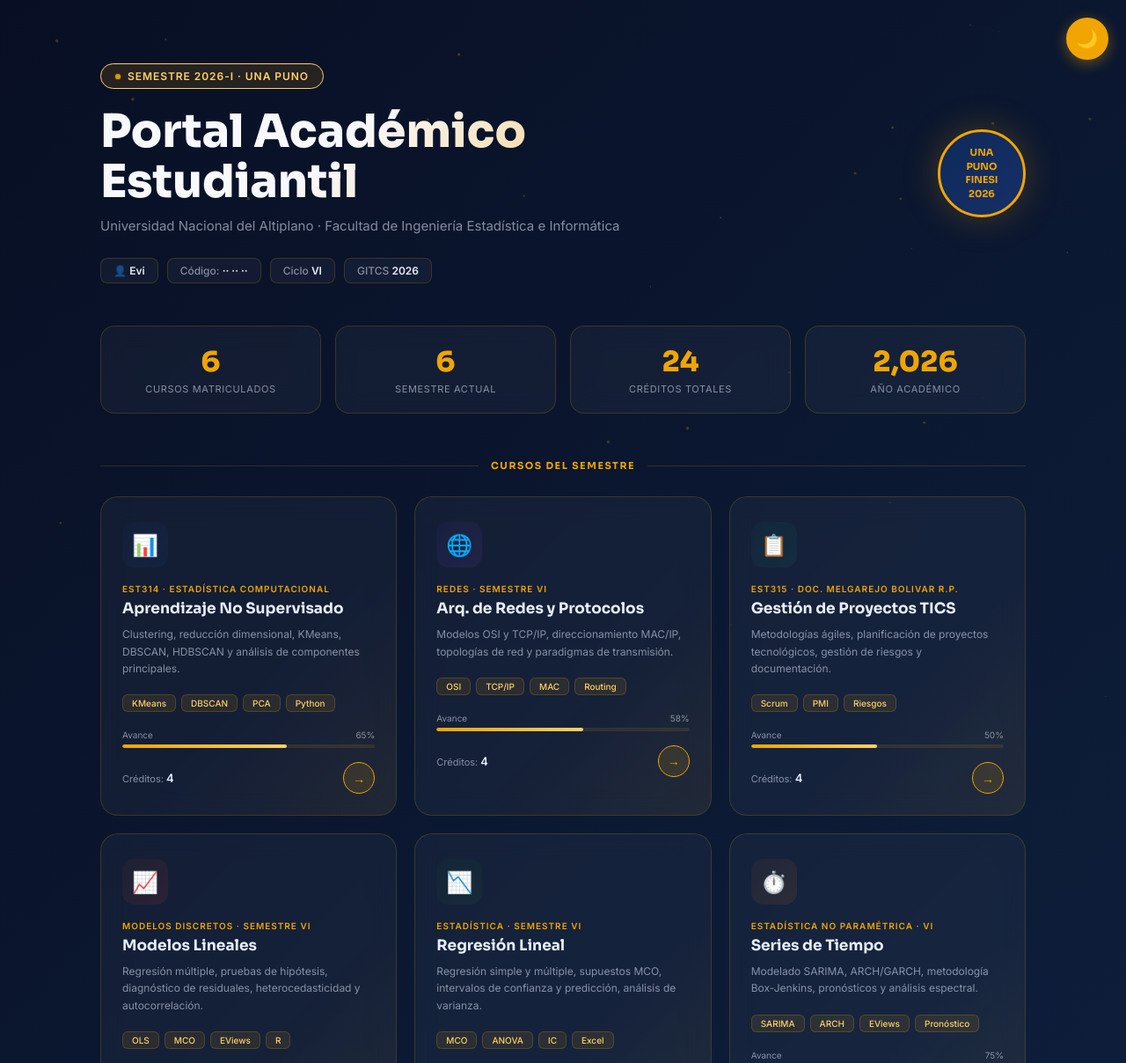
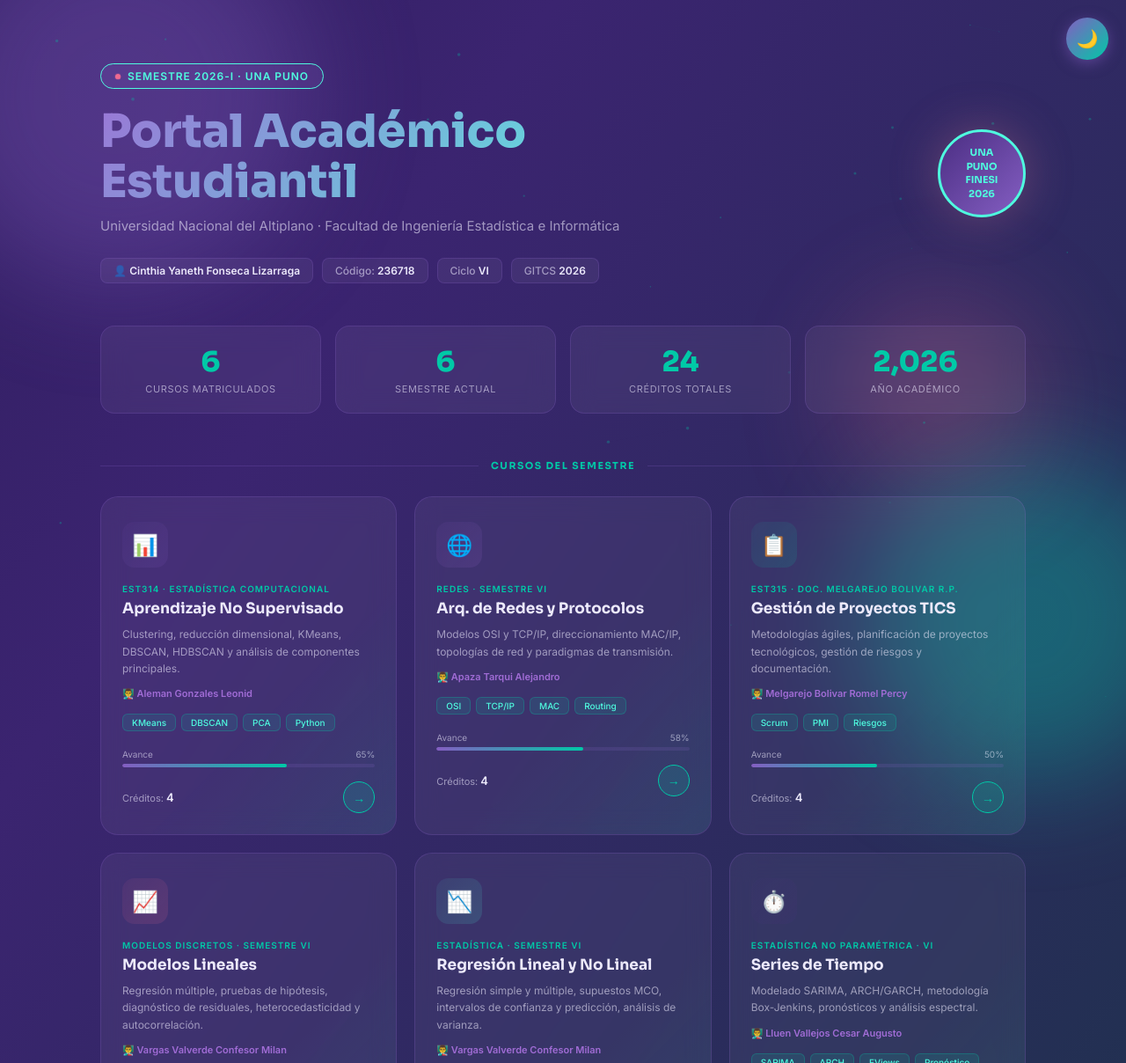
Before and after one commit to Yaneth15/mis_silabos, a plain HTML site: page index.html in a window 1280 px wide. Shown: the top 1208 px of the page at 88% size. Drawn offline with Linux system fonts and the light colour scheme.

Commit message:
Update index.html

```diff
--- a/index.html
+++ b/index.html
@@ -8,45 +8,67 @@
 <style>
   /* ── TOKENS ── */
   :root {
-    --navy:    #0F2A5C;
-    --navy2:   #162F66;
-    --gold:    #F0A500;
-    --gold2:   #FFD166;
-    --white:   #F8F9FF;
-    --card-bg: rgba(255,255,255,0.04);
-    --card-border: rgba(240,165,0,0.18);
-    --text-main: #E8EEFF;
-    --text-muted: rgba(232,238,255,0.55);
-    --bg-from: #080F24;
-    --bg-to:   #0F2240;
+    --purple:   #845EC2;
+    --purple2:  #A06CD5;
+    --purple-deep: #4B2E83;
+    --teal:     #00C9A7;
+    --teal2:    #4FFBDF;
+    --pink:     #FF6F91;
+    --white:    #F8F9FF;
+    --card-bg: rgba(255,255,255,0.05);
+    --card-border: rgba(132,94,194,0.25);
+    --text-main: #ECE9FB;
+    --text-muted: rgba(236,233,251,0.58);
+    --bg-from: #1B1140;
+    --bg-mid:  #3B2470;
+    --bg-to:   #0B3B36;
     --shadow: 0 8px 32px rgba(0,0,0,0.45);
   }
   [data-theme="light"] {
     --card-bg: rgba(255,255,255,0.85);
-    --card-border: rgba(15,42,92,0.15);
-    --text-main: #0F2A5C;
-    --text-muted: rgba(15,42,92,0.55);
-    --bg-from: #E8EDF8;
-    --bg-to:   #CDD6EE;
-    --shadow: 0 8px 32px rgba(15,42,92,0.12);
+    --card-border: rgba(75,46,131,0.18);
+    --text-main: #3B2470;
+    --text-muted: rgba(59,36,112,0.6);
+    --bg-from: #ECE6FB;
+    --bg-mid:  #DCE9F6;
+    --bg-to:   #D6F3EC;
+    --shadow: 0 8px 32px rgba(75,46,131,0.12);
   }
 
   *, *::before, *::after { box-sizing: border-box; margin: 0; padding: 0; }
 
   body {
     font-family: 'Inter', sans-serif;
-    background: linear-gradient(135deg, var(--bg-from) 0%, var(--bg-to) 100%);
+    background: linear-gradient(125deg, var(--bg-from) 0%, var(--bg-mid) 45%, var(--bg-to) 100%);
+    background-size: 200% 200%;
+    animation: gradientShift 14s ease-in-out infinite;
     min-height: 100vh;
     color: var(--text-main);
-    transition: background 0.4s, color 0.4s;
+    transition: color 0.4s;
+  }
+  @keyframes gradientShift {
+    0%   { background-position: 0% 50%; }
+    50%  { background-position: 100% 50%; }
+    100% { background-position: 0% 50%; }
   }
 
   /* ── CANVAS FONDO ── */
   #bg-canvas {
     position: fixed; inset: 0;
     pointer-events: none; z-index: 0;
-    opacity: 0.35;
+    opacity: 0.4;
   }
+
+  /* ── BLOBS FLOTANTES ── */
+  .blob {
+    position: fixed; border-radius: 50%;
+    filter: blur(60px); opacity: 0.35; z-index: 0; pointer-events: none;
+  }
+  .blob-1 { width: 420px; height: 420px; background: var(--purple); top: -120px; left: -100px; animation: floatA 18s ease-in-out infinite; }
+  .blob-2 { width: 360px; height: 360px; background: var(--teal); bottom: -100px; right: -80px; animation: floatB 22s ease-in-out infinite; }
+  .blob-3 { width: 220px; height: 220px; background: var(--pink); top: 40%; right: 10%; animation: floatA 16s ease-in-out infinite reverse; opacity: 0.22; }
+  @keyframes floatA { 0%,100%{ transform: translate(0,0) scale(1); } 50%{ transform: translate(40px,30px) scale(1.08); } }
+  @keyframes floatB { 0%,100%{ transform: translate(0,0) scale(1); } 50%{ transform: translate(-30px,-40px) scale(1.1); } }
 
   /* ── LAYOUT ── */
   .wrapper { position: relative; z-index: 1; max-width: 1100px; margin: 0 auto; padding: 0 24px 80px; }
@@ -54,13 +76,14 @@
   /* ── THEME TOGGLE ── */
   .theme-btn {
     position: fixed; top: 20px; right: 20px; z-index: 100;
-    background: var(--gold); border: none; border-radius: 50px;
+    background: linear-gradient(135deg, var(--purple), var(--teal));
+    border: none; border-radius: 50px;
     width: 48px; height: 48px; cursor: pointer;
     font-size: 20px; display: flex; align-items: center; justify-content: center;
-    box-shadow: 0 4px 16px rgba(240,165,0,0.4);
+    box-shadow: 0 4px 16px rgba(132,94,194,0.5);
     transition: transform 0.25s, box-shadow 0.25s;
   }
-  .theme-btn:hover { transform: scale(1.1); box-shadow: 0 6px 24px rgba(240,165,0,0.6); }
+  .theme-btn:hover { transform: scale(1.1) rotate(8deg); box-shadow: 0 6px 24px rgba(0,201,167,0.5); }
 
   /* ── HERO ── */
   .hero {
@@ -69,26 +92,29 @@
   }
   .hero-badge {
     display: inline-flex; align-items: center; gap: 8px;
-    background: rgba(240,165,0,0.12); border: 1px solid var(--gold2);
+    background: rgba(132,94,194,0.16); border: 1px solid var(--teal2);
     border-radius: 100px; padding: 6px 16px;
     font-size: 12px; font-weight: 600; letter-spacing: .08em;
-    color: var(--gold2); text-transform: uppercase;
+    color: var(--teal2); text-transform: uppercase;
     margin-bottom: 20px;
     animation: fadeDown 0.6s ease both;
   }
-  .hero-badge span { width: 6px; height: 6px; border-radius: 50%; background: var(--gold); animation: pulse 1.8s infinite; }
+  .hero-badge span { width: 6px; height: 6px; border-radius: 50%; background: var(--pink); animation: pulse 1.8s infinite; }
   @keyframes pulse { 0%,100%{opacity:1;transform:scale(1)} 50%{opacity:.4;transform:scale(1.4)} }
 
   .hero-name {
     font-family: 'Sora', sans-serif;
     font-size: clamp(28px, 5vw, 52px);
     font-weight: 800; line-height: 1.1;
-    background: linear-gradient(135deg, var(--white) 30%, var(--gold));
+    background: linear-gradient(135deg, var(--white) 20%, var(--purple2) 55%, var(--teal2));
+    background-size: 200% auto;
     -webkit-background-clip: text; -webkit-text-fill-color: transparent;
-    animation: fadeDown 0.7s ease 0.1s both;
+    animation: fadeDown 0.7s ease 0.1s both, textShine 8s linear infinite;
   }
+  @keyframes textShine { to { background-position: 200% center; } }
   [data-theme="light"] .hero-name {
-    background: linear-gradient(135deg, var(--navy) 30%, var(--gold));
+    background: linear-gradient(135deg, var(--purple-deep) 20%, var(--purple) 55%, var(--teal));
+    background-size: 200% auto;
     -webkit-background-clip: text; -webkit-text-fill-color: transparent;
   }
   .hero-sub {
@@ -109,15 +135,16 @@
 
   .hero-seal {
     width: 100px; height: 100px; border-radius: 50%;
-    background: linear-gradient(135deg, var(--navy), var(--navy2));
-    border: 3px solid var(--gold);
+    background: linear-gradient(135deg, var(--purple-deep), var(--purple));
+    border: 3px solid var(--teal2);
     display: flex; align-items: center; justify-content: center;
     font-family: 'Sora', sans-serif; font-size: 11px; font-weight: 700;
-    color: var(--gold); text-align: center; line-height: 1.4;
-    box-shadow: 0 0 40px rgba(240,165,0,0.25);
-    animation: fadeIn 1s ease 0.4s both;
+    color: var(--teal2); text-align: center; line-height: 1.4;
+    box-shadow: 0 0 40px rgba(0,201,167,0.3);
+    animation: fadeIn 1s ease 0.4s both, sealSpin 12s linear infinite;
     flex-shrink: 0;
   }
+  @keyframes sealSpin { from { box-shadow: 0 0 40px rgba(0,201,167,0.3); } 50% { box-shadow: 0 0 56px rgba(255,111,145,0.35); } to { box-shadow: 0 0 40px rgba(0,201,167,0.3); } }
 
   @keyframes fadeDown { from{opacity:0;transform:translateY(-14px)} to{opacity:1;transform:none} }
   @keyframes fadeIn   { from{opacity:0} to{opacity:1} }
@@ -137,7 +164,7 @@
   .stat-card:hover { transform: translateY(-4px); box-shadow: var(--shadow); }
   .stat-card:nth-child(1){animation-delay:0.1s} .stat-card:nth-child(2){animation-delay:0.18s}
   .stat-card:nth-child(3){animation-delay:0.26s} .stat-card:nth-child(4){animation-delay:0.34s}
-  .stat-num { font-family:'Sora',sans-serif; font-size:32px; font-weight:800; color:var(--gold); }
+  .stat-num { font-family:'Sora',sans-serif; font-size:32px; font-weight:800; color: var(--teal); }
   .stat-label { font-size:11px; color:var(--text-muted); margin-top:4px; text-transform:uppercase; letter-spacing:.06em; }
   @keyframes fadeUp { from{opacity:0;transform:translateY(18px)} to{opacity:1;transform:none} }
 
@@ -148,7 +175,7 @@
   .section-line { flex: 1; height: 1px; background: var(--card-border); }
   .section-title {
     font-family:'Sora',sans-serif; font-size:11px; font-weight:700;
-    letter-spacing:.14em; text-transform:uppercase; color:var(--gold);
+    letter-spacing:.14em; text-transform:uppercase; color: var(--teal);
   }
 
   /* ── COURSE GRID ── */
@@ -166,13 +193,13 @@
   }
   .course-card::before {
     content:''; position:absolute; inset:0;
-    background: linear-gradient(135deg, transparent 60%, rgba(240,165,0,0.06));
+    background: linear-gradient(135deg, transparent 60%, rgba(0,201,167,0.08));
     pointer-events:none;
   }
   .course-card:hover {
     transform: translateY(-6px);
-    box-shadow: 0 16px 48px rgba(0,0,0,0.35), 0 0 0 1px var(--gold);
-    border-color: var(--gold);
+    box-shadow: 0 16px 48px rgba(0,0,0,0.35), 0 0 0 1px var(--teal);
+    border-color: var(--teal);
   }
 
   .course-icon {
@@ -183,15 +210,17 @@
   }
   .course-card:hover .course-icon { transform: scale(1.12) rotate(-4deg); }
 
-  .course-code { font-size:10px; font-weight:600; letter-spacing:.1em; text-transform:uppercase; color:var(--gold); margin-bottom:6px; }
+  .course-code { font-size:10px; font-weight:600; letter-spacing:.1em; text-transform:uppercase; color: var(--teal); margin-bottom:6px; }
   .course-name { font-family:'Sora',sans-serif; font-size:17px; font-weight:700; line-height:1.3; margin-bottom:8px; }
-  .course-desc { font-size:12px; color:var(--text-muted); line-height:1.6; margin-bottom:20px; }
+  .course-desc { font-size:12px; color:var(--text-muted); line-height:1.6; margin-bottom:12px; }
+  .course-prof { font-size:11px; color: var(--purple2); font-weight:600; margin-bottom:16px; display:flex; align-items:center; gap:6px; }
+  [data-theme="light"] .course-prof { color: var(--purple-deep); }
 
   .course-tags { display:flex; flex-wrap:wrap; gap:6px; margin-bottom:20px; }
   .tag {
     font-size:10px; font-weight:500; border-radius:6px;
-    padding:3px 10px; background:rgba(240,165,0,0.1); color:var(--gold2);
-    border:1px solid rgba(240,165,0,0.2);
+    padding:3px 10px; background:rgba(0,201,167,0.12); color: var(--teal2);
+    border:1px solid rgba(0,201,167,0.25);
   }
 
   .course-footer { display:flex; align-items:center; justify-content:space-between; }
@@ -199,20 +228,20 @@
   .course-credits strong { color:var(--text-main); font-size:13px; }
   .course-arrow {
     width:36px; height:36px; border-radius:50%;
-    background:rgba(240,165,0,0.12); border:1px solid var(--gold);
+    background:rgba(0,201,167,0.14); border:1px solid var(--teal);
     display:flex; align-items:center; justify-content:center;
-    font-size:14px; color:var(--gold);
+    font-size:14px; color: var(--teal);
     transition:background 0.25s, transform 0.25s;
   }
-  .course-card:hover .course-arrow { background:var(--gold); color:#0F2A5C; transform:translateX(3px); }
+  .course-card:hover .course-arrow { background: var(--teal); color:#0B3B36; transform:translateX(3px); }
 
   /* Progress bar inside card */
   .progress-wrap { margin-bottom:16px; }
   .progress-label { display:flex; justify-content:space-between; font-size:10px; color:var(--text-muted); margin-bottom:5px; }
-  .progress-track { height:4px; background:rgba(240,165,0,0.12); border-radius:2px; overflow:hidden; }
+  .progress-track { height:4px; background:rgba(132,94,194,0.18); border-radius:2px; overflow:hidden; }
   .progress-fill {
     height:100%; border-radius:2px;
-    background:linear-gradient(90deg, var(--gold), var(--gold2));
+    background:linear-gradient(90deg, var(--purple), var(--teal));
     width:0; transition:width 1.2s cubic-bezier(.22,1,.36,1);
   }
 
@@ -223,7 +252,7 @@
     border-radius:20px; padding:28px; backdrop-filter:blur(14px);
     animation:fadeUp 0.6s ease 0.3s both;
   }
-  .info-title { font-family:'Sora',sans-serif; font-size:13px; font-weight:700; color:var(--gold); margin-bottom:18px; text-transform:uppercase; letter-spacing:.08em; }
+  .info-title { font-family:'Sora',sans-serif; font-size:13px; font-weight:700; color: var(--teal); margin-bottom:18px; text-transform:uppercase; letter-spacing:.08em; }
   .info-row { display:flex; justify-content:space-between; padding:10px 0; border-bottom:1px solid var(--card-border); font-size:13px; }
   .info-row:last-child { border-bottom:none; }
   .info-row-label { color:var(--text-muted); }
@@ -234,7 +263,7 @@
     margin-top:60px; text-align:center;
     font-size:12px; color:var(--text-muted); line-height:1.9;
   }
-  .footer a { color:var(--gold); text-decoration:none; }
+  .footer a { color: var(--teal2); text-decoration:none; }
   .footer a:hover { text-decoration:underline; }
 
   /* ── RESPONSIVE ── */
@@ -248,17 +277,25 @@
     .courses-grid{ grid-template-columns:1fr; }
   }
 
-  /* ── COLOR ACCENT PER CARD ── */
-  .accent-blue   { background:linear-gradient(135deg,#1a4fa010,#1a4fa022); }
-  .accent-purple { background:linear-gradient(135deg,#6c3fc010,#6c3fc022); }
-  .accent-teal   { background:linear-gradient(135deg,#0e7c6210,#0e7c6222); }
-  .accent-red    { background:linear-gradient(135deg,#b53e2610,#b53e2622); }
-  .accent-green  { background:linear-gradient(135deg,#1b6b3a10,#1b6b3a22); }
-  .accent-orange { background:linear-gradient(135deg,#c0661510,#c0661522); }
+  @media (prefers-reduced-motion: reduce) {
+    *, *::before, *::after { animation-duration: 0.001ms !important; animation-iteration-count: 1 !important; }
+    body { animation: none; }
+  }
+
+  /* ── COLOR ACCENT PER CARD (derivados de la paleta morado/teal) ── */
+  .accent-blue   { background:linear-gradient(135deg,#845EC210,#845EC222); }
+  .accent-purple { background:linear-gradient(135deg,#A06CD510,#A06CD522); }
+  .accent-teal   { background:linear-gradient(135deg,#00C9A710,#00C9A722); }
+  .accent-red    { background:linear-gradient(135deg,#FF6F9110,#FF6F9122); }
+  .accent-green  { background:linear-gradient(135deg,#4FFBDF10,#4FFBDF22); }
+  .accent-orange { background:linear-gradient(135deg,#4B2E8310,#4B2E8322); }
 </style>
 </head>
 <body>
 
+<div class="blob blob-1"></div>
+<div class="blob blob-2"></div>
+<div class="blob blob-3"></div>
 <canvas id="bg-canvas"></canvas>
 
 <button class="theme-btn" id="themeBtn" title="Cambiar tema" aria-label="Cambiar tema">🌙</button>
@@ -272,8 +309,8 @@
       <h1 class="hero-name">Portal Académico<br>Estudiantil</h1>
       <p class="hero-sub">Universidad Nacional del Altiplano · Facultad de Ingeniería Estadística e Informática</p>
       <div class="hero-meta">
-        <div class="chip">👤 <strong>Evi</strong></div>
-        <div class="chip">Código: <strong>·· ·· ··</strong></div>
+        <div class="chip">👤 <strong>Cinthia Yaneth Fonseca Lizarraga</strong></div>
+        <div class="chip">Código: <strong>236718</strong></div>
         <div class="chip">Ciclo <strong>VI</strong></div>
         <div class="chip">GITCS <strong>2026</strong></div>
       </div>
@@ -303,6 +340,7 @@
       <div class="course-code">EST314 · Estadística Computacional</div>
       <h2 class="course-name">Aprendizaje No Supervisado</h2>
       <p class="course-desc">Clustering, reducción dimensional, KMeans, DBSCAN, HDBSCAN y análisis de componentes principales.</p>
+      <p class="course-prof">👨‍🏫 Aleman Gonzales Leonid</p>
       <div class="course-tags"><span class="tag">KMeans</span><span class="tag">DBSCAN</span><span class="tag">PCA</span><span class="tag">Python</span></div>
       <div class="progress-wrap">
         <div class="progress-label"><span>Avance</span><span>65%</span></div>
@@ -319,6 +357,7 @@
       <div class="course-code">Redes · Semestre VI</div>
       <h2 class="course-name">Arq. de Redes y Protocolos</h2>
       <p class="course-desc">Modelos OSI y TCP/IP, direccionamiento MAC/IP, topologías de red y paradigmas de transmisión.</p>
+      <p class="course-prof">👨‍🏫 Apaza Tarqui Alejandro</p>
       <div class="course-tags"><span class="tag">OSI</span><span class="tag">TCP/IP</span><span class="tag">MAC</span><span class="tag">Routing</span></div>
       <div class="progress-wrap">
         <div class="progress-label"><span>Avance</span><span>58%</span></div>
@@ -335,6 +374,7 @@
       <div class="course-code">EST315 · Doc. Melgarejo Bolivar R.P.</div>
       <h2 class="course-name">Gestión de Proyectos TICS</h2>
       <p class="course-desc">Metodologías ágiles, planificación de proyectos tecnológicos, gestión de riesgos y documentación.</p>
+      <p class="course-prof">👨‍🏫 Melgarejo Bolivar Romel Percy</p>
       <div class="course-tags"><span class="tag">Scrum</span><span class="tag">PMI</span><span class="tag">Riesgos</span></div>
       <div class="progress-wrap">
         <div class="progress-label"><span>Avance</span><span>50%</span></div>
@@ -351,6 +391,7 @@
       <div class="course-code">Modelos Discretos · Semestre VI</div>
       <h2 class="course-name">Modelos Lineales</h2>
       <p class="course-desc">Regresión múltiple, pruebas de hipótesis, diagnóstico de residuales, heterocedasticidad y autocorrelación.</p>
+      <p class="course-prof">👨‍🏫 Vargas Valverde Confesor Milan</p>
       <div class="course-tags"><span class="tag">OLS</span><span class="tag">MCO</span><span class="tag">EViews</span><span class="tag">R</span></div>
       <div class="progress-wrap">
         <div class="progress-label"><span>Avance</span><span>72%</span></div>
@@ -365,8 +406,9 @@
     <a class="course-card" href="regresion-lineal/" style="animation-delay:0.4s">
       <div class="course-icon accent-green">📉</div>
       <div class="course-code">Estadística · Semestre VI</div>
-      <h2 class="course-name">Regresión Lineal</h2>
+      <h2 class="course-name">Regresión Lineal y No Lineal</h2>
       <p class="course-desc">Regresión simple y múltiple, supuestos MCO, intervalos de confianza y predicción, análisis de varianza.</p>
+      <p class="course-prof">👨‍🏫 Vargas Valverde Confesor Milan</p>
       <div class="course-tags"><span class="tag">MCO</span><span class="tag">ANOVA</span><span class="tag">IC</span><span class="tag">Excel</span></div>
       <div class="progress-wrap">
         <div class="progress-label"><span>Avance</span><span>80%</span></div>
@@ -383,6 +425,7 @@
       <div class="course-code">Estadística No Paramétrica · VI</div>
       <h2 class="course-name">Series de Tiempo</h2>
       <p class="course-desc">Modelado SARIMA, ARCH/GARCH, metodología Box-Jenkins, pronósticos y análisis espectral.</p>
+      <p class="course-prof">👨‍🏫 Lluen Vallejos Cesar Augusto</p>
       <div class="course-tags"><span class="tag">SARIMA</span><span class="tag">ARCH</span><span class="tag">EViews</span><span class="tag">Pronóstico</span></div>
       <div class="progress-wrap">
         <div class="progress-label"><span>Avance</span><span>75%</span></div>
@@ -441,7 +484,7 @@
   function draw(){
     ctx.clearRect(0,0,W,H);
     const isDark=document.documentElement.getAttribute('data-theme')==='dark';
-    const col=isDark?'240,165,0':'15,42,92';
+    const col=isDark?'0,201,167':'132,94,194';
     pts.forEach(p=>{
       p.x+=p.vx; p.y+=p.vy;
       if(p.x<0)p.x=W; if(p.x>W)p.x=0;
```
